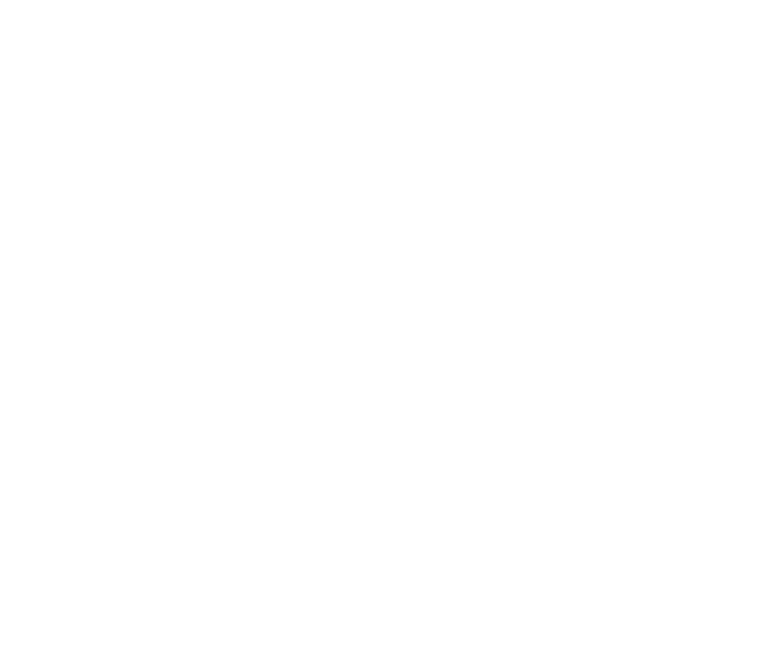
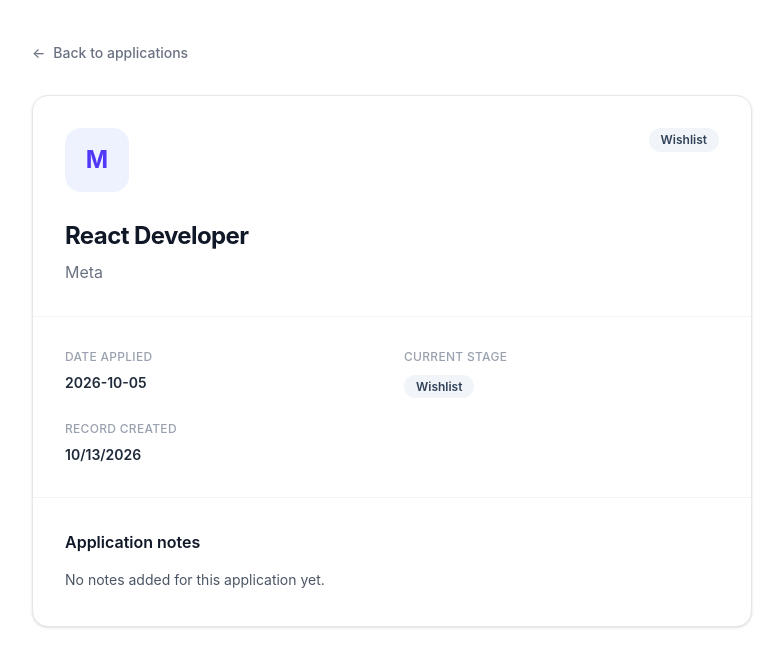
Before and after one commit to MathibelaD/ApplicationTracker, a React (Vite) app: page /applications/01d5cabc-e0c5-42da-853d-7f167b16db36 in a window 1280 px wide. Before the commit this address had no page. Shown: the top 666 px of the page, without its empty margins (248-1031 px from the left). Built offline with nearby package versions, Linux system fonts and the light colour scheme.

Commit message:
feat: add ApplicationDetails component and routing for application details view

```diff
--- a/src/App.tsx
+++ b/src/App.tsx
@@ -7,6 +7,7 @@
 import { seedApplications } from './data/seed'
 import { BrowserRouter, Route, Routes } from 'react-router'
 import { MainLayout } from './Layout'
+import { ApplicationDetails } from './components/ApplicationDetails'
 
 
 function App() {
@@ -18,6 +19,11 @@
       <Route element={<MainLayout />}>
       <Route path="/" element={<h1>Welcome back</h1>} />
           <Route path="/applications" element={<ApplicationList applications={seedApplications}/>} />
+          <Route
+            path="/applications/:id"
+            element={<ApplicationDetails />}
+          />
+
       </Route>
     </Routes>
 
--- a/src/Layout.tsx
+++ b/src/Layout.tsx
@@ -4,7 +4,7 @@
   return (
     <div>
       {/* <Header /> */}
-<h1>Welcome to your Application Tracker dashboard</h1>
+{/* <h1>Welcome to your Application Tracker dashboard</h1>÷ */}
       <main>
         <Outlet />
       </main>
--- a/src/components/ApplicationCard.tsx
+++ b/src/components/ApplicationCard.tsx
@@ -1,3 +1,4 @@
+import { Link } from "react-router";
 import type { Application } from "../types";
 import { StageBadge } from "./StageBadge";
 
@@ -9,6 +10,7 @@
   application,
 }: ApplicationCardProps) => {
   const {
+    id,
     company,
     role,
     link,
@@ -19,6 +21,7 @@
 
 
   return (
+    <Link to={`/applications/${id}`}>
     <div className="rounded-2xl border border-gray-200 bg-white p-5 shadow-sm transition-all duration-200 hover:-translate-y-1 hover:shadow-lg">
       <div className="mb-5 flex items-start justify-between">
         <div className="flex h-12 w-12 items-center justify-center rounded-xl bg-indigo-50 text-xl font-bold text-indigo-600">
@@ -67,5 +70,6 @@
         )}
       </div>
     </div>
+    </Link>
   );
 };
--- /dev/null
+++ b/src/components/ApplicationDetails.tsx
@@ -0,0 +1,130 @@
+import { Link, useParams } from "react-router";
+import { seedApplications } from "../data/seed";
+import { StageBadge } from "../components/StageBadge";
+
+export const ApplicationDetails = () => {
+  const { id } = useParams<{ id: string }>();
+
+  const application = seedApplications.find(
+    (item) => item.id === id
+  );
+
+//   if (!application) {
+//     return (
+//       <div className="mx-auto max-w-xl px-6 py-20 text-center">
+//         <div className="mb-5 text-5xl">🔎</div>
+
+//         <h1 className="text-2xl font-bold text-gray-900">
+//           Application not found
+//         </h1>
+
+//         <p className="mt-3 text-gray-500">
+//           The application you're looking for doesn't exist.
+//         </p>
+
+//         <Link
+//           to="/applications"
+//           className="mt-6 inline-block rounded-xl bg-indigo-600 px-5 py-3 text-sm font-medium text-white hover:bg-indigo-700"
+//         >
+//           Back to applications
+//         </Link>
+//       </div>
+//     );
+//   }
+
+  const {
+    company,
+    role,
+    link,
+    dateSent,
+    stage,
+    notes,
+    createdAt,
+  } = application;
+
+  return (
+    <div className="mx-auto max-w-3xl px-4 py-10 sm:px-6">
+      <Link
+        to="/applications"
+        className="mb-8 inline-flex items-center gap-2 text-sm font-medium text-gray-500 transition hover:text-indigo-600"
+      >
+        <span>←</span>
+        Back to applications
+      </Link>
+
+      <div className="overflow-hidden rounded-2xl border border-gray-200 bg-white shadow-sm">
+        <div className="p-6 sm:p-8">
+          <div className="mb-7 flex items-start justify-between gap-4">
+            <div className="flex h-16 w-16 items-center justify-center rounded-2xl bg-indigo-50 text-2xl font-bold text-indigo-600">
+              {company.charAt(0).toUpperCase()}
+            </div>
+
+            <StageBadge stage={stage} />
+          </div>
+
+          <h1 className="text-2xl font-bold tracking-tight text-gray-900">
+            {role}
+          </h1>
+
+          <p className="mt-2 text-base text-gray-500">
+            {company}
+          </p>
+        </div>
+
+        <div className="grid grid-cols-1 gap-6 border-t border-gray-100 p-6 sm:grid-cols-2 sm:p-8">
+          <div>
+            <p className="mb-2 text-xs font-medium uppercase tracking-wide text-gray-400">
+              Date applied
+            </p>
+
+            <p className="text-sm font-semibold text-gray-800">
+              {dateSent}
+            </p>
+          </div>
+
+          <div>
+            <p className="mb-2 text-xs font-medium uppercase tracking-wide text-gray-400">
+              Current stage
+            </p>
+
+            <StageBadge stage={stage} />
+          </div>
+
+          <div>
+            <p className="mb-2 text-xs font-medium uppercase tracking-wide text-gray-400">
+              Record created
+            </p>
+
+            <p className="text-sm font-semibold text-gray-800">
+              {new Date(createdAt).toLocaleDateString()}
+            </p>
+          </div>
+        </div>
+
+        <div className="border-t border-gray-100 p-6 sm:p-8">
+          <h2 className="mb-3 text-base font-semibold text-gray-900">
+            Application notes
+          </h2>
+
+          <p className="whitespace-pre-wrap text-sm leading-7 text-gray-600">
+            {notes || "No notes added for this application yet."}
+          </p>
+        </div>
+
+        {link && (
+          <div className="flex justify-end border-t border-gray-100 bg-gray-50/50 px-6 py-5 sm:px-8">
+            <a
+              href={link}
+              target="_blank"
+              rel="noopener noreferrer"
+              className="inline-flex items-center gap-2 rounded-xl bg-indigo-600 px-5 py-3 text-sm font-semibold text-white transition hover:bg-indigo-700"
+            >
+              View original job
+              <span>↗</span>
+            </a>
+          </div>
+        )}
+      </div>
+    </div>
+  );
+};
--- a/src/data/seed.ts
+++ b/src/data/seed.ts
@@ -8,6 +8,7 @@
     dateSent: "2026-09-15",
     stage: "applied",
     createdAt: new Date().toISOString(),
+    link: "https://opher.io/",
   },
   {
     id: crypto.randomUUID(),
```
